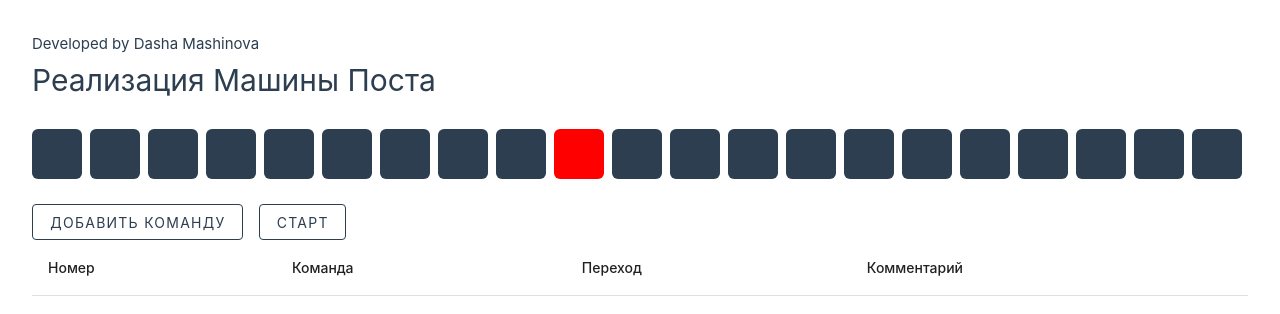
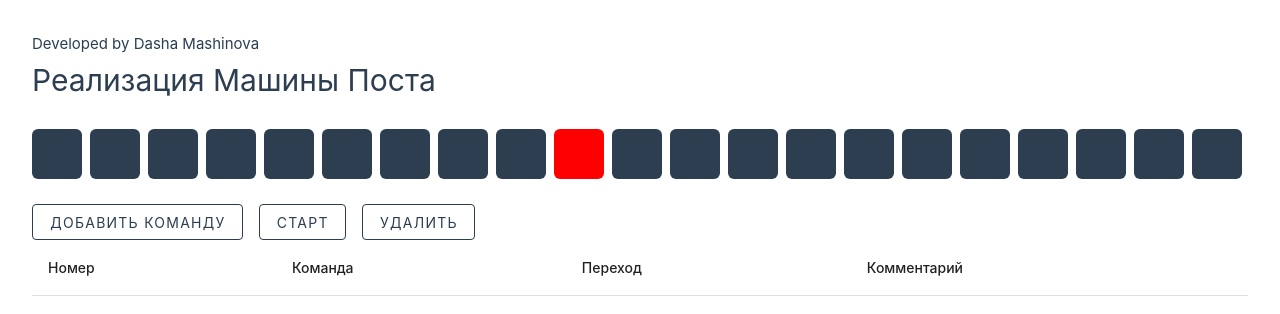
Before and after one commit to newsedative/Post_machine, a Vue app in the folder frontend/: page / in a window 1280 px wide. Shown: the top 314 px of the page. Built offline with nearby package versions, Linux system fonts and the light colour scheme.

Commit message:
удаление всего

```diff
--- a/frontend/src/components/HelloWorld.vue
+++ b/frontend/src/components/HelloWorld.vue
@@ -159,6 +159,10 @@ async function startMachine() {
   }
 }
 
+function refresh() {
+  location.reload()
+}
+
 </script>
 
 <template>
@@ -186,6 +190,11 @@ async function startMachine() {
               class="main-commands__btn"
               text="Старт"
               @click="startMachine"
+            ></v-btn>
+            <v-btn variant="outlined"
+              class="main-commands__btn"
+              text="Удалить"
+              @click="refresh"
             ></v-btn>
           </div>
         </template>
```
